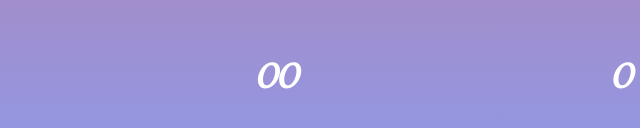
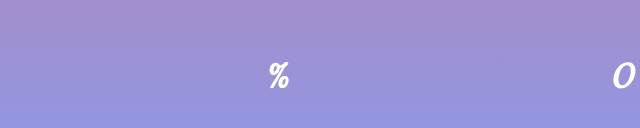
Before and after one commit to atul22g/Calculator, a plain HTML site: page index.html in a window 1280 px wide. Shown: the part 644-772 px from the top of the page, 6-646 px from the left. Drawn offline with Linux system fonts and the light colour scheme.

Commit message:
Add percentage button

```diff
--- a/index.html
+++ b/index.html
@@ -66,7 +66,7 @@
         <td rowspan="2"><button id="btn">=</button></td>
       </tr>
       <tr>
-        <td><button>00</button></td>
+        <td><button>%</button></td>
         <td><button>0</button></td>
         <td><button>.</button></td>
       </tr>
--- a/js/script.js
+++ b/js/script.js
@@ -15,7 +15,6 @@ for (item of buttons) {
       screen.value = screenValue;
     } else if (buttonText == "=") {
       screen.value = eval(screenValue);
-      // screenValue = "";
     } else {
       screenValue += buttonText;
       screen.value = screenValue;
```
